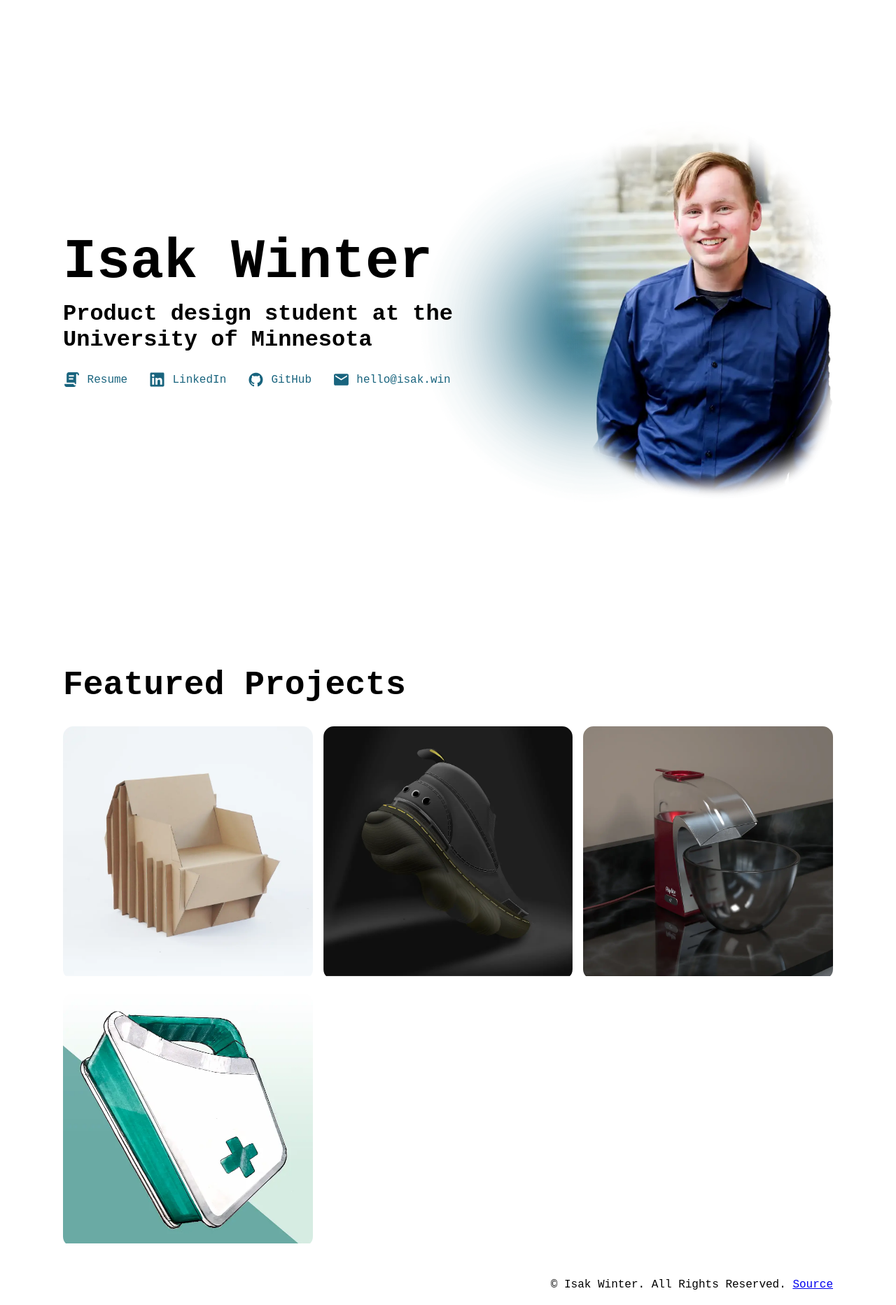
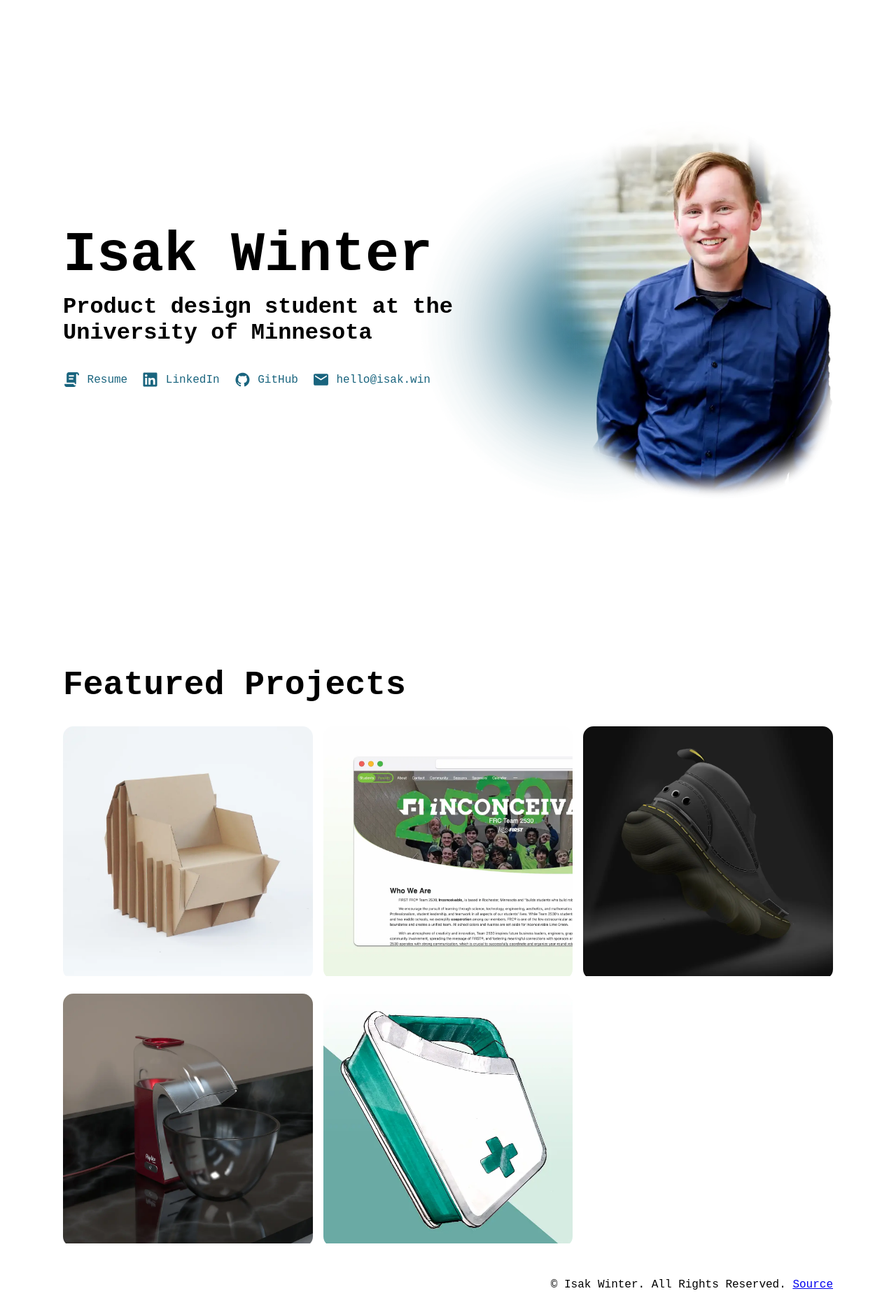
Before and after one commit to isakW2004/isak.win, a Jekyll site: the page built from index.html, in a window 1280 px wide. Shown: the whole page at 70% size. Built offline with Jekyll 4.4.1, drawn with Linux system fonts in a browser that asks for light colours; some web fonts are replaced.

Commit message:
Add 2530 webpage project, updated resume, minor styling & wording changes

```diff
--- a/_portfolio/index.html
+++ b/_portfolio/index.html
@@ -44,7 +44,7 @@
                                 {% endif %}
                                 {% if project.tags contains "ux" %}
                                     <div class="chip">
-                                        <span class="chip__text">UX Design</span>
+                                        <span class="chip__text">Interaction Design</span>
                                     </div>
                                 {% endif %}
                                 {% if project.tags contains "frontend" %}
--- a/index.html
+++ b/index.html
@@ -49,7 +49,7 @@
                                     {% endif %}
                                     {% if project.tags contains "ux" %}
                                         <div class="chip">
-                                            <span class="chip__text">UX Design</span>
+                                            <span class="chip__text">Interaction Design</span>
                                         </div>
                                     {% endif %}
                                     {% if project.tags contains "frontend" %}
--- a/project.css
+++ b/project.css
@@ -126,6 +126,7 @@
 
 @keyframes slide-in {
     from {
+        filter: opacity(0);
         transform: translateY(100vh);
     }
     to {
--- a/style.css
+++ b/style.css
@@ -84,9 +84,15 @@
 }
 
 .contacts a {
-  margin-right: 10px;
   padding: 10px;
   padding-left: 0;
+}
+
+.contacts {
+  display: flex;
+  gap: 10px;
+  max-width: 100%;
+  flex-wrap: wrap;
 }
 
 /* latin-ext */
@@ -116,6 +122,10 @@
 .project-grid {
   display: grid;
   gap: 15px;
+}
+
+.hero-text__container {
+  max-width: 100%;
 }
 
 @media (min-width: 576px) {
@@ -193,6 +203,9 @@
   }
   .card {
     background-color: #212121;
+  }
+  a {
+    color: white;
   }
 }
 svg .logo-bw {
@@ -272,7 +285,7 @@
   margin: 0;
 }
 
-.project-wrapper:hover .project, .project-wrapper__touch-hover .project {
+.project-wrapper:hover .project, .project-wrapper:active .project {
   pointer-events: auto;
 }
 
--- a/style.scss
+++ b/style.scss
@@ -83,9 +83,15 @@
 }
 
 .contacts a {
-    margin-right: 10px;
     padding:10px;
     padding-left: 0;
+}
+
+.contacts{
+    display:flex;
+    gap: 10px;
+    max-width: 100%;
+    flex-wrap: wrap;
 }
 
 /* latin-ext */
@@ -117,6 +123,10 @@
 .project-grid {
     display:grid;
     gap: 15px;
+}
+
+.hero-text__container {
+    max-width: 100%;
 }
 
 @media (min-width: 576px) {
@@ -205,6 +215,10 @@
     }
     .card{
         background-color: #212121;
+    }
+
+    a{
+        color:white;
     }
 }
 svg .logo-bw{
```
Also changed, not shown: _portfolio/2530-web.md (added, +19 -0 lines), _layouts/project.html (indentation only), _portfolio/assets/2530-web/final-1.webp (added), _portfolio/assets/2530-web/final-2.webp (added), _portfolio/assets/2530-web/problem-1.webp (added), _portfolio/assets/2530-web/problem-2.webp (added), _portfolio/assets/2530-web/problem-3.webp (added), _portfolio/assets/2530-web/proto.webp (added), assets/project-images/2530-web.webp (added), 2 other files.
